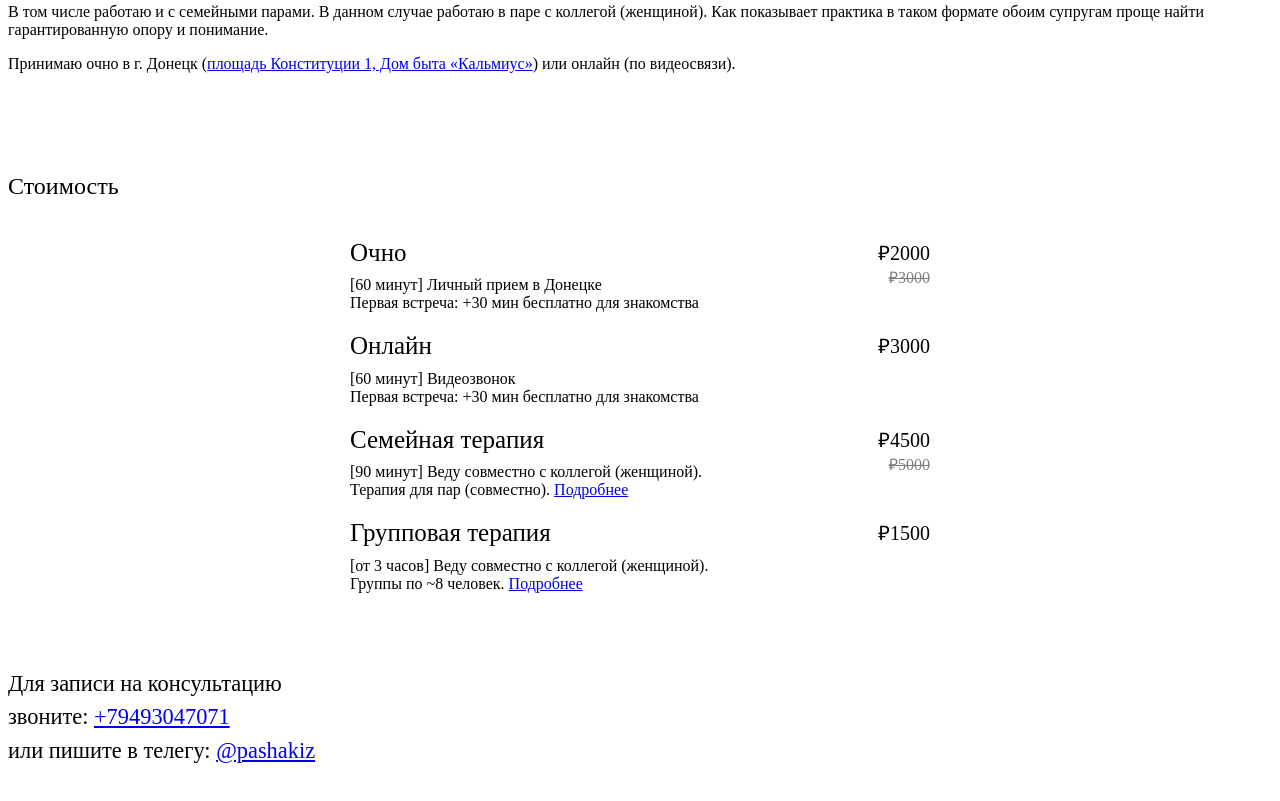
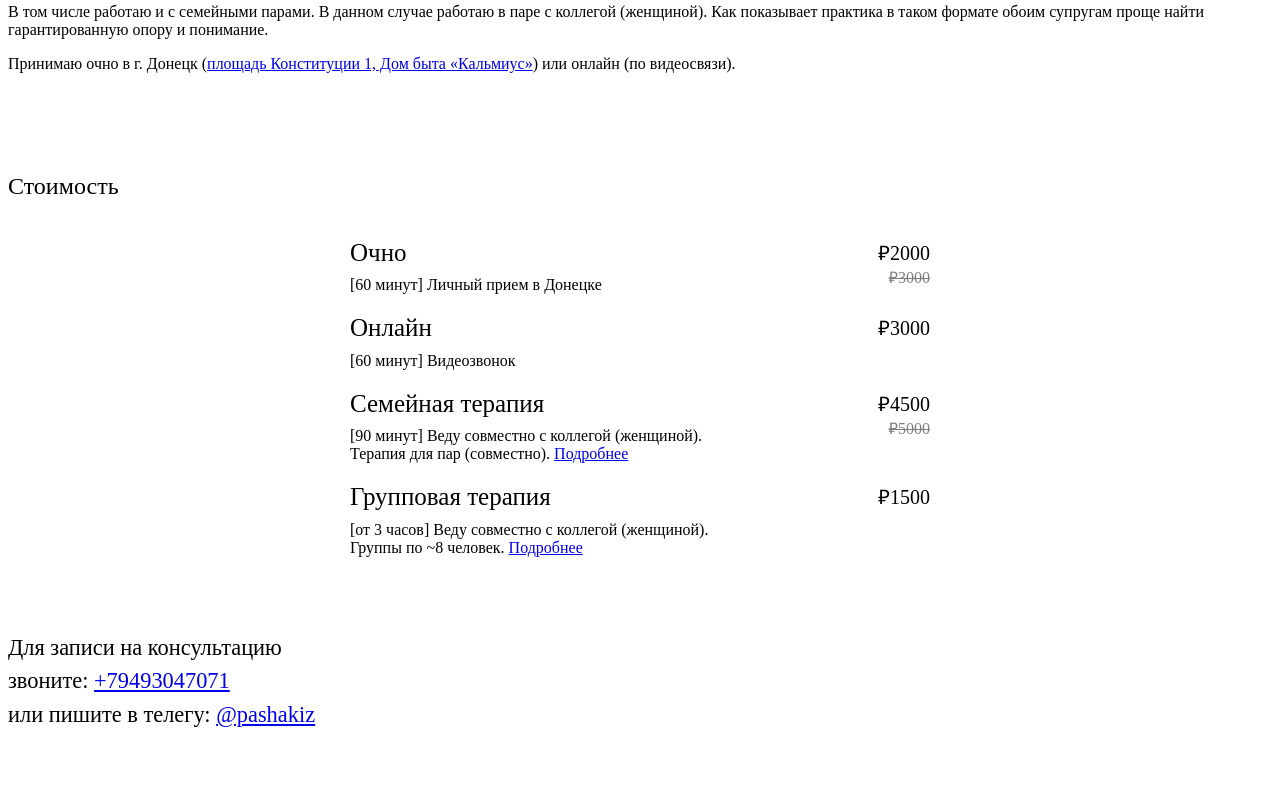
Before and after one commit to pashakiz/kizernis.ru, a website built with webpack: page src/html/views/index.html in a window 1280 px wide. Shown: the part 863-1664 px from the top of the page. After the commit the page ends 1632 px from the top, so only its background shows below. Built offline with nearby package versions, Linux system fonts and the light colour scheme; files whose address does not match are found by name.

Commit message:
index: remove free 30 min

```diff
--- a/src/html/views/index.html
+++ b/src/html/views/index.html
@@ -51,14 +51,14 @@
         <div class="price">
           <div class="price__info">
             <div class="price__title">Очно</div>
-            <div class="price__descr">[60 минут] Личный прием в Донецке<br>Первая встреча: +30 мин бесплатно для знакомства</div>
+            <div class="price__descr">[60 минут] Личный прием в Донецке</div>
           </div>
           <div class="price__value price__value_sale">₽2000<br><span class="price__old">₽3000</span></div>
         </div>
         <div class="price">
           <div class="price__info">
             <div class="price__title">Онлайн</div>
-            <div class="price__descr">[60 минут] Видеозвонок<br>Первая встреча: +30 мин бесплатно для знакомства</div>
+            <div class="price__descr">[60 минут] Видеозвонок</div>
           </div>
           <div class="price__value">₽3000</div>
         </div>
```
Also changed, not shown: dist/index.html, 1 other file.
